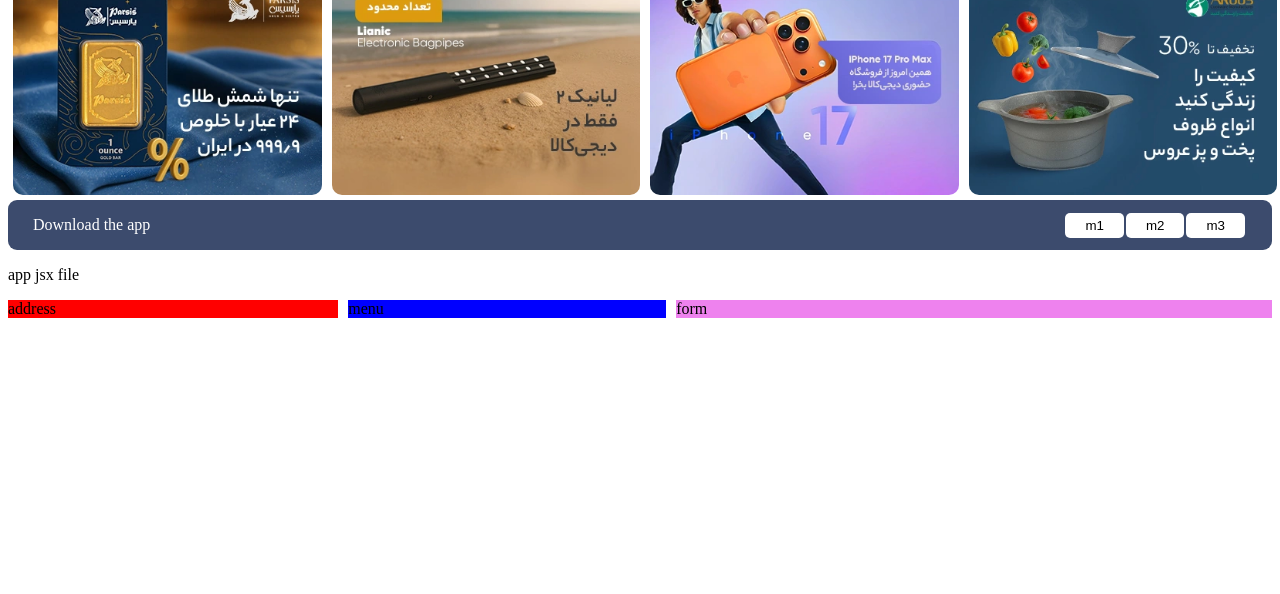
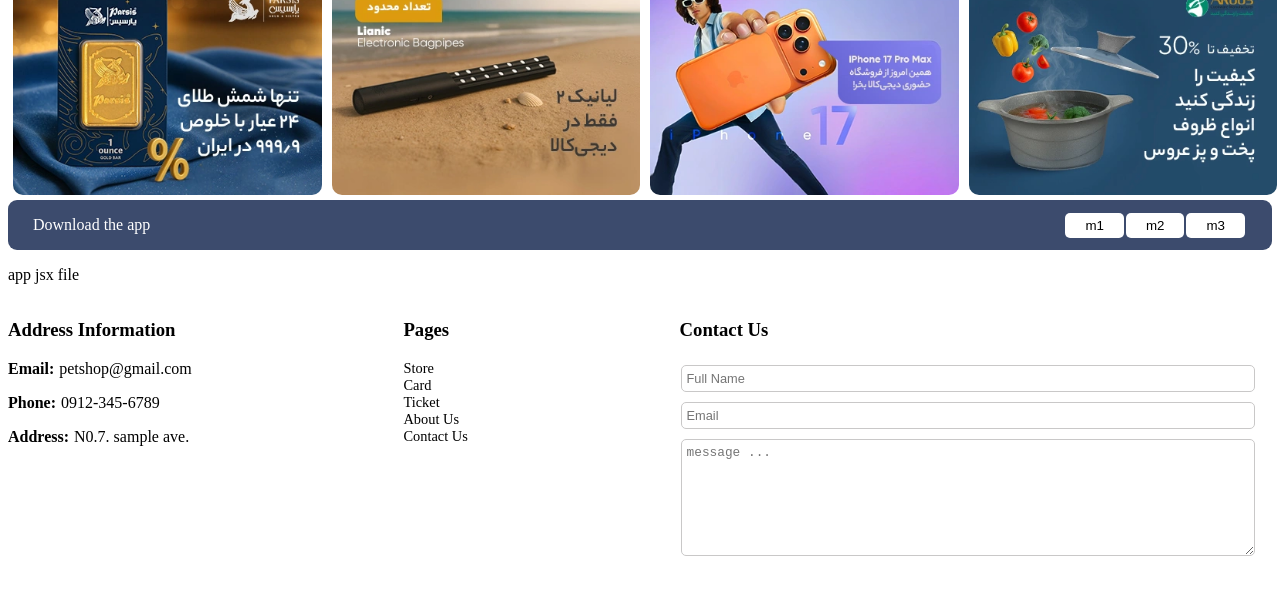
Before and after one commit to thesalimft-git/W1G2-MTN-MSM_BHR, a React (Vite) app: page / in a window 1280 px wide. Shown: the part 773-1367 px from the top of the page. Built offline with nearby package versions, Linux system fonts and the light colour scheme.

Commit message:
end of session 18

```diff
--- a/src/App.css
+++ b/src/App.css
@@ -127,3 +127,37 @@
   padding-right: 25px;
   padding-left: 25px;
 }
+
+.ps-2 {
+  padding-left: 5px;
+}
+
+
+
+.footer-menu>ul>li{
+  list-style: none;
+  font-size: 0.9rem;
+}
+
+
+.d-flex-col {
+  display: flex;
+  flex-direction: column;
+  align-items: start;
+  justify-content: start;
+}
+
+.form-control {
+  width: 95%;
+  margin: 5px 1px;
+  border: 1px solid rgb(201, 200, 200);
+  border-radius: 5px;
+  padding: 5px;
+  font-size: 0.8rem;
+}
+
+.form-control:focus {
+  outline: none;
+  border-color: #0d6efd;
+  box-shadow: 0 0 0 0.25rem rgba(13, 110, 253, 0.25);
+}
--- a/src/components/Footer.jsx
+++ b/src/components/Footer.jsx
@@ -4,11 +4,84 @@
   return (
     <>
       <div className="d-grid col-sm-1 col-md-2">
-        <div className="d-grid col-sm-1 col-md-2 ">
-          <div style={{ backgroundColor: 'red' }}> address</div>
-          <div style={{ backgroundColor: 'blue' }}> menu</div>
+        <div className="d-grid col-sm-1 col-md-2">
+          {/* address */}
+          <div>
+            <h3>
+              Address Information
+            </h3>
+            <div>
+              <p>
+                <strong>
+                  Email:
+                </strong>
+                <span className="ps-2">
+                  petshop@gmail.com
+                </span>
+              </p>
+            </div>
+            <div>
+              <p>
+                <strong>
+                  Phone:
+                </strong>
+                <span className="ps-2">
+                  0912-345-6789
+                </span>
+              </p>
+            </div>
+            <div>
+              <p>
+                <strong>
+                  Address:
+                </strong>
+                <span className="ps-2">
+                  N0.7. sample ave.
+                </span>
+              </p>
+            </div>
+          </div>
+
+          {/* menu */}
+          <div>
+            <h3>
+              Pages
+            </h3>
+            <div className="footer-menu">
+              <ul>
+                <li>
+                  <a href="#" className="menu-items">Store</a>
+                </li>
+                <li>
+                  <a href="#" className="menu-items">Card</a>
+                </li>
+                <li>
+                  <a href="#" className="menu-items">Ticket</a>
+                </li>
+                <li>
+                  <a href="#" className="menu-items">About Us</a>
+                </li>
+                <li>
+                  <a href="#" className="menu-items">Contact Us</a>
+                </li>
+              </ul>
+            </div>
+          </div>
         </div>
-        <div style={{ backgroundColor: 'violet' }}> form</div>
+
+        {/* contact form */}
+        <div>
+          <h3>
+            Contact Us
+          </h3>
+          <div>
+            <form action="" className="d-flex-col">
+              <input className="form-control" type="text" placeholder="Full Name"/>
+              <input className="form-control" type="text" placeholder="Email"/>
+              <textarea className="form-control" placeholder="message ..." rows="7"></textarea>
+            </form>
+          </div>
+        </div>
       </div>
     </>
   )
```
